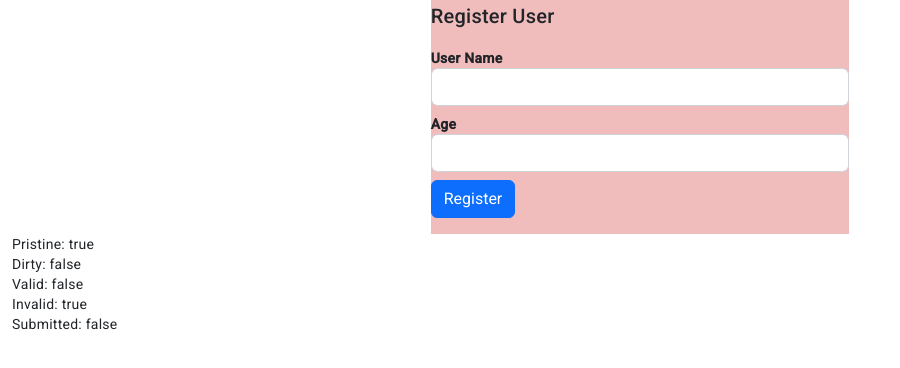
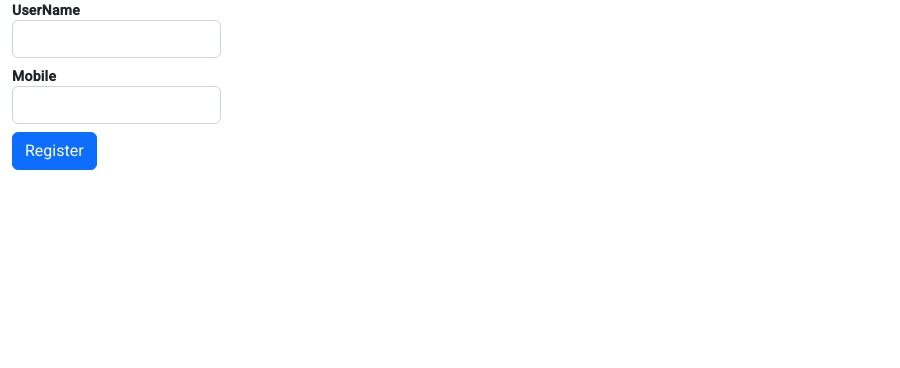
Before and after one commit to vajaganidhanesh/angular-workspace, an Angular app: page / in a window 1280 px wide. Shown: the top 368 px of the page, without its empty margins (0-900 px from the left). Built offline with nearby package versions, Linux system fonts and the light colour scheme.

Commit message:
Error handling messages in from input directives

```diff
--- a/projects/shopping/src/app/components/template-form/template-form.component.html
+++ b/projects/shopping/src/app/components/template-form/template-form.component.html
@@ -1,4 +1,4 @@
-<div class="container-fluid d-flex justify-content-center w-100">
+<!-- <div class="container-fluid d-flex justify-content-center w-100">
   <form
     class="col-4"
     #frmRegister="ngForm"
@@ -46,13 +46,13 @@
       >
         Age is required
       </dd>
-      <!-- <dt>City</dt> -->
-      <!-- <dd>
+      <dt>City</dt>
+      <dd>
         <select class="form-select" name="City" ngModel #City="ngModel">
           <option value="Delhi">Delhi</option>
           <option value="Hyderabad">Hyderabad</option>
         </select>
-      </dd> -->
+      </dd>
       <dd>
         <button type="submit" class="btn btn-primary">Register</button>
         <button class="btn btn-primary" *ngIf="frmRegister.dirty">
@@ -63,7 +63,7 @@
   </form>
 
   <hr />
-  <!-- <div>
+  <div>
     <dl>
       <dt>Name</dt>
       <dd>{{ UserName.value }}</dd>
@@ -72,7 +72,7 @@
       <dt>City</dt>
       <dd>{{ City.value }}</dd>
     </dl>
-  </div> -->
+  </div>
 </div>
 <div class="container-fluid">
   <div>
@@ -82,4 +82,54 @@
     Invalid: {{ frmRegister.invalid }} <br />
     Submitted: {{ frmRegister.submitted }} <br />
   </div>
+</div> -->
+
+<div class="container-fluid">
+  <form #frmDetails="ngForm" class="input-group">
+    <dl>
+      <dt>UserName</dt>
+      <dd>
+        <input
+          type="text"
+          ngModel
+          #User="ngModel"
+          class="form-control"
+          name="User"
+          id=""
+          required
+          minlength="4"
+        />
+      </dd>
+      <dd class="text-danger" *ngIf="frmDetails.submitted && User.invalid">
+        <small *ngIf="User.errors?.['required']">user Details required</small>
+        <small *ngIf="User.errors?.['minlength']"
+          >Name should be more then 4 characters short</small
+        >
+      </dd>
+      <dt>Mobile</dt>
+      <dd>
+        <input
+          class="form-control"
+          required
+          pattern="\+91\d{10}"
+          type="text"
+          ngModel
+          #mobile="ngModel"
+          name="mobile"
+          id=""
+        />
+      </dd>
+      <dd class="text-danger" *ngIf="frmDetails.submitted && mobile.invalid">
+        <small *ngIf="mobile.errors?.['required']"
+          >mobile number required</small
+        >
+        <small *ngIf="mobile.errors?.['pattern']"
+          >Number should start with +91 with 10 digits</small
+        >
+      </dd>
+      <dd>
+        <button class="btn btn-primary">Register</button>
+      </dd>
+    </dl>
+  </form>
 </div>
```
